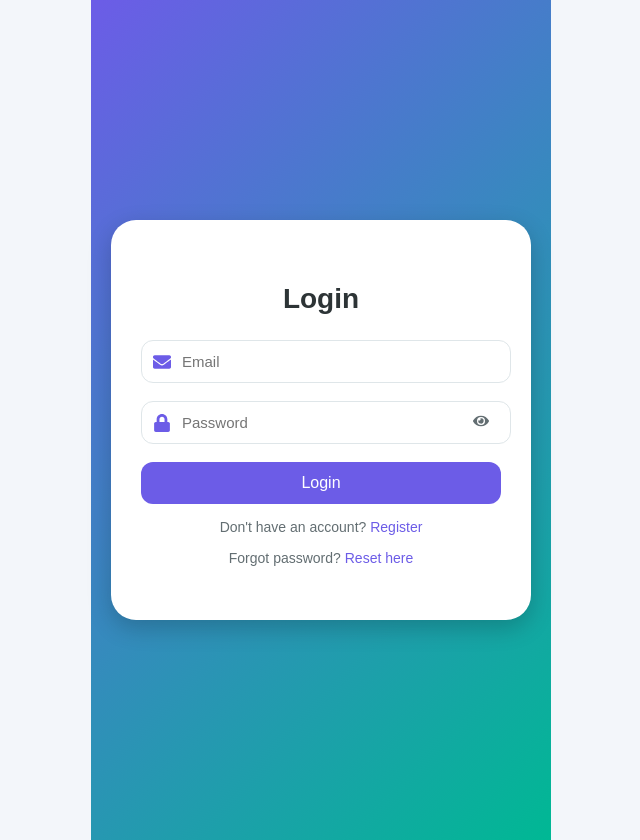
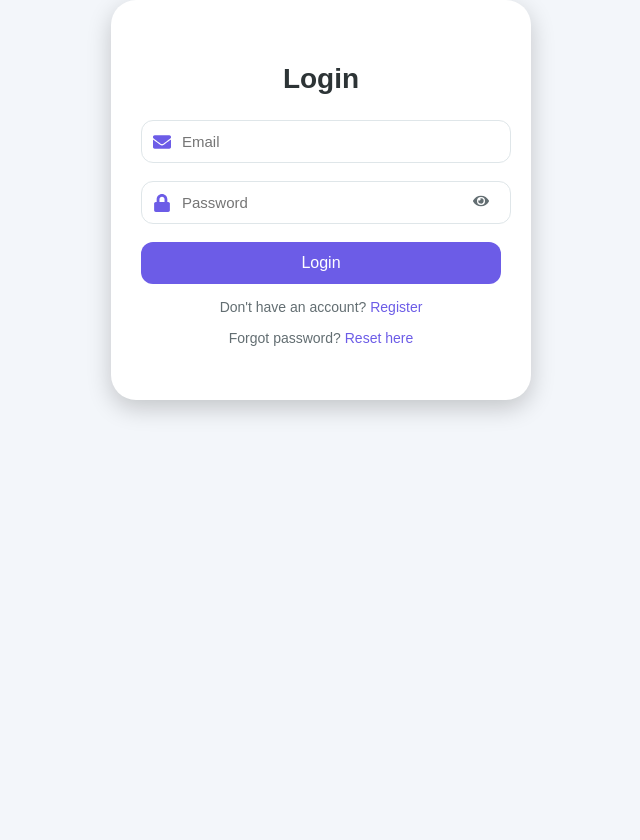
Before and after one commit to ChuHaiLi/Group5_CT_Website, a React (Create React App) app in the folder frontend/: page /login in a window 1280 px wide. Shown: the whole page, without its empty margins (319-959 px from the left). After the commit the page ends 800 px from the top, so only its background shows below. Built offline with nearby package versions, Linux system fonts and the light colour scheme.

Commit message:
Update LoginPage.js

```diff
--- a/frontend/src/pages/LoginPage.js
+++ b/frontend/src/pages/LoginPage.js
@@ -30,13 +30,19 @@ export default function LoginPage() {
   };
 
   return (
-    <div className="auth-container">
+    <div className="auth-page">
       <div className="auth-box">
         <h2>Login</h2>
         <form onSubmit={handleLogin}>
           <div className="input-group">
             <FaEnvelope className="icon" />
-            <input type="email" placeholder="Email" value={email} onChange={e => setEmail(e.target.value)} required />
+            <input
+              type="email"
+              placeholder="Email"
+              value={email}
+              onChange={e => setEmail(e.target.value)}
+              required
+            />
           </div>
           <div className="input-group">
             <FaLock className="icon" />
@@ -51,14 +57,12 @@ export default function LoginPage() {
               {showPassword ? <FaEyeSlash /> : <FaEye />}
             </span>
           </div>
-          <button type="submit" disabled={loading}>{loading ? "Logging in..." : "Login"}</button>
+          <button type="submit" disabled={loading}>
+            {loading ? "Logging in..." : "Login"}
+          </button>
         </form>
-        <p>
-          Don't have an account? <Link to="/register">Register</Link>
-        </p>
-        <p>
-          Forgot password? <Link to="/forgot-password">Reset here</Link>
-        </p>
+        <p>Don't have an account? <Link to="/register">Register</Link></p>
+        <p>Forgot password? <Link to="/forgot-password">Reset here</Link></p>
       </div>
     </div>
   );
```
